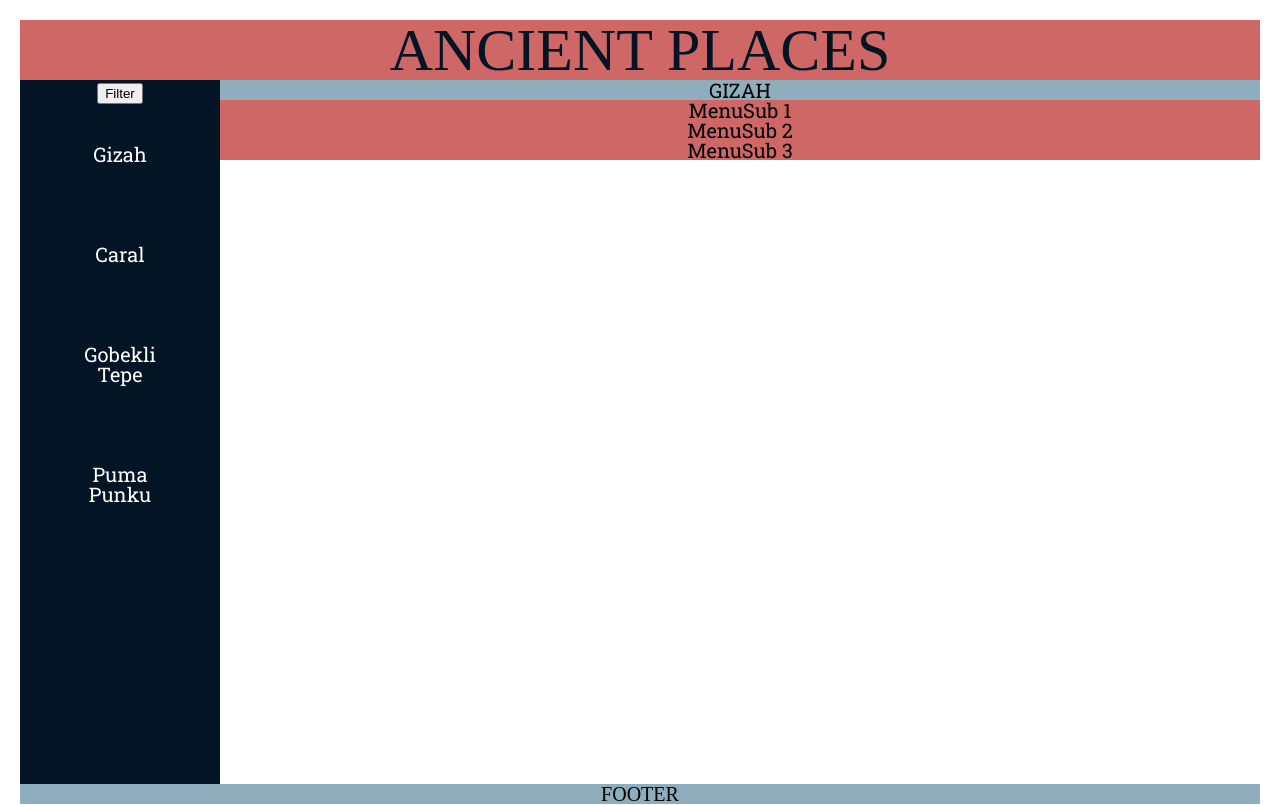
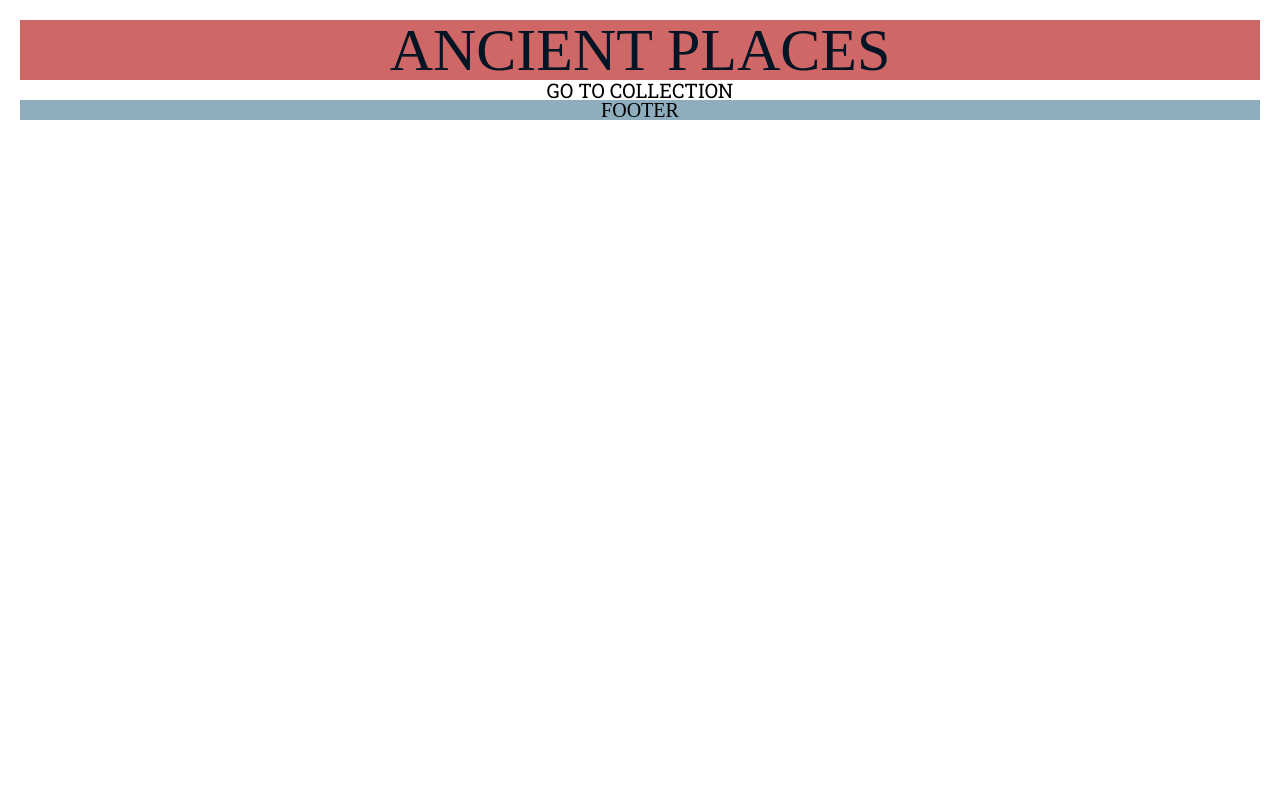
Before and after one commit to goulwenc/create-react-app_kitstarter-mod-goul, a React (Create React App) app: page /place in a window 1280 px wide. Built offline with nearby package versions, Linux system fonts and the light colour scheme; a web font is replaced by a local one.

Commit message:
menu to content  binding ok

```diff
--- a/package.json
+++ b/package.json
@@ -8,7 +8,8 @@
   "dependencies": {
     "react": "^15.4.1",
     "react-dom": "^15.4.1",
-    "react-router": "^3.0.0"
+    "react-router": "^3.0.0",
+    "redux": "^3.7.2"
   },
   "scripts": {
     "start": "react-scripts start",
--- a/src/index.js
+++ b/src/index.js
@@ -1,14 +1,22 @@
 import React from 'react'
 import { render } from 'react-dom'
-import { Router, Route, hashHistory } from 'react-router'
+import { IndexRoute, Router, Route, hashHistory } from 'react-router'
 import App from './modules/App'
+import Home from './modules/Home'
 import Menu from './modules/Menu'
+import Content from './modules/Content'
+import ContentMap from './modules/ContentMap'
+import ContentPhoto from './modules/ContentPhoto'
 import ContentWiki from './modules/ContentWiki'
 import './index.css'
 
 render((
   <Router history={hashHistory}>
-    <Route path="/" component={App}/>
-    <Route path="/:placeId" component={Menu}/>
+    <Route path="/" component={App}>
+      <IndexRoute component={Home} />
+      <Route path="/place" component={Content}>
+        <Route path="/place/:placeId" component={Content} />
+      </Route>
+    </Route>
   </Router>
 ), document.getElementById('root'));
--- a/src/modules/App.js
+++ b/src/modules/App.js
@@ -1,8 +1,11 @@
 import React, { Component } from 'react'
+import Store from "./Store.js"
 import Header from './Header.js'
 import HeaderSub from './HeaderSub.js'
 import Menu from './Menu.js'
 import MenuSub from './MenuSub.js'
+import Home from './Home.js'
+import Content from './Content.js'
 import ContentMap from './ContentMap.js'
 import ContentPhoto from './ContentPhoto.js'
 import ContentWiki from './ContentWiki.js'
@@ -11,30 +14,21 @@ import mockData from '../data/mockup.json'
 import './App.css'
 
 class App extends Component {
-  constructor() {
-    super();
+  constructor(props) {
+    super(props);
     this.state = {
       places: []
     };
     // console.log(mockData);
     this.data = mockData;
+    // console.log(this.props);
   }
-
-
 
   render() {
     return (
       <div className="App">
         <Header />
-        <div className="col-wrapper">
-          <div className="col col-1">
-            <Menu />
-          </div>
-          <div className="col col-2">
-            <HeaderSub />
-            <MenuSub />
-          </div>
-        </div>
+        {this.props.children || <Home/>}
         <Footer />
       </div>
     );
--- /dev/null
+++ b/src/modules/Content.js
@@ -0,0 +1,32 @@
+import React, { Component } from 'react'
+import { Link } from 'react-router'
+import Menu from './Menu'
+import MenuSub from './MenuSub'
+import Header from './Header'
+import HeaderSub from './HeaderSub'
+
+class Content extends Component {
+  constructor(props) {
+    super(props);
+    console.log("props");
+    console.log(props);
+  }
+  render() {
+    return (
+      <div className="content col-wrapper">
+        <div className="col col-1">
+          <Menu />
+        </div>
+        <div className="col col-2">
+          <HeaderSub />
+          <MenuSub />
+          <div>
+            <h2>{this.props.params.placeId}</h2>
+          </div>
+        </div>
+      </div>
+    );
+  }
+}
+
+export default Content;
--- a/src/modules/Footer.js
+++ b/src/modules/Footer.js
@@ -3,7 +3,7 @@ import React, { Component } from 'react';
 class Footer extends Component {
   render() {
     return (
-      <div className="footer module">
+      <div className="footer">
         <h1>Footer</h1>
       </div>
     );
--- a/src/modules/Header.js
+++ b/src/modules/Header.js
@@ -3,7 +3,7 @@ import React, { Component } from 'react';
 class Header extends Component {
   render() {
     return (
-      <div className="header module">
+      <div className="header">
         <h1>Ancient places</h1>
       </div>
     );
--- /dev/null
+++ b/src/modules/Home.js
@@ -0,0 +1,14 @@
+import React, { Component } from 'react';
+import { Link } from 'react-router';
+
+class Home extends Component {
+  render() {
+    return (
+      <div className="home">
+        <Link to="/place">GO TO COLLECTION</Link>
+      </div>
+    );
+  }
+}
+
+export default Home;
--- a/src/modules/Menu.js
+++ b/src/modules/Menu.js
@@ -10,13 +10,17 @@ class Menu extends Component {
     };
     this.data = mockData;
     this.filterList = this.filterList.bind(this);
-    console.log(props);
+    console.log(this.data.places);
+  }
+
+  handleLinkClick() {
+
   }
 
   componentWillMount() { //INITIALIZATION
     const listPlaces = this.data.places.map((place) =>
       <li key={place.name.toString()}>
-        <Link activeClassName="active" to={`/${place.name.toLowerCase().replace(" ", "-")}`} >{place.name}</Link>
+        <Link activeClassName="active" to={`/place/${place.name.toLowerCase().replace(" ", "-")}`} onClick={this.handleLinkClick}> {place.name} </Link>
       </li>
     )
 
@@ -41,7 +45,7 @@ class Menu extends Component {
 
   render() {
     return (
-      <div className="menu module">
+      <div className="menu">
         <button onClick={this.filterList}>Filter</button>
         <ul>
           {this.state.places}
--- a/src/modules/MenuSub.js
+++ b/src/modules/MenuSub.js
@@ -3,7 +3,7 @@ import React, { Component } from 'react';
 class MenuSub extends Component {
   render() {
     return (
-      <div className="menu-sub module">
+      <div className="menu-sub">
         <ul>
           <li>MenuSub 1</li>
           <li>MenuSub 2</li>
--- /dev/null
+++ b/src/modules/Store.js
@@ -0,0 +1,8 @@
+import React, { Component } from 'react';
+import { createStore } from 'redux'
+
+class Store {
+
+}
+
+export default Store;
```
